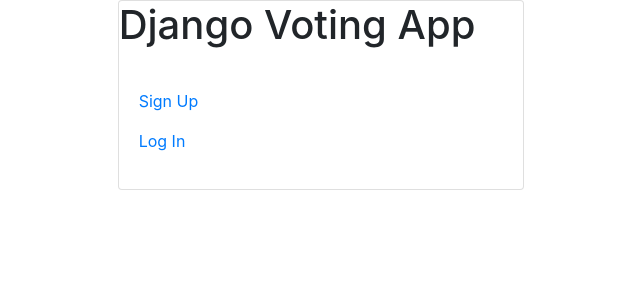
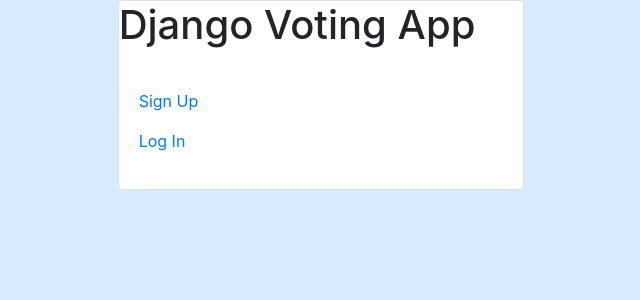
Before and after one commit to arviesan24/voting-app, a Django app: template templates/home.html in a window 1280 px wide. Shown: the top 300 px of the page, without its empty margins (319-959 px from the left). Run offline with Django 3.2, Linux system fonts and the light colour scheme; the template is opened without the code that fills it, so the values that code supplies are empty; parts of the project's set-up code (start-up, migrations or seed data) failed here and were passed over; some libraries are stand-ins or nearby versions.

Commit message:
Update background and add navbar block

```diff
--- a/templates/base.html
+++ b/templates/base.html
@@ -8,11 +8,15 @@
   <link rel="stylesheet" href="https://stackpath.bootstrapcdn.com/bootstrap/4.3.1/css/bootstrap.min.css" integrity="sha384-ggOyR0iXCbMQv3Xipma34MD+dH/1fQ784/j6cY/iJTQUOhcWr7x9JvoRxT2MZw1T" crossorigin="anonymous">
   <link href="https://stackpath.bootstrapcdn.com/font-awesome/4.7.0/css/font-awesome.min.css" rel="stylesheet" integrity="sha384-wvfXpqpZZVQGK6TAh5PVlGOfQNHSoD2xbE+QkPxCAFlNEevoEH3Sl0sibVcOQVnN" crossorigin="anonymous">
   <style>
+    body {
+      background-color: #d8ecff;
+    }
     {% block css %}
     {% endblock css %}
   </style>
 </head>
 <body>
+  {% block navbar %}{% endblock navbar %}
   {% block content %}
   {% endblock content %}
   <script src="https://code.jquery.com/jquery-3.3.1.slim.min.js" integrity="sha384-q8i/X+965DzO0rT7abK41JStQIAqVgRVzpbzo5smXKp4YfRvH+8abtTE1Pi6jizo" crossorigin="anonymous"></script>
```
